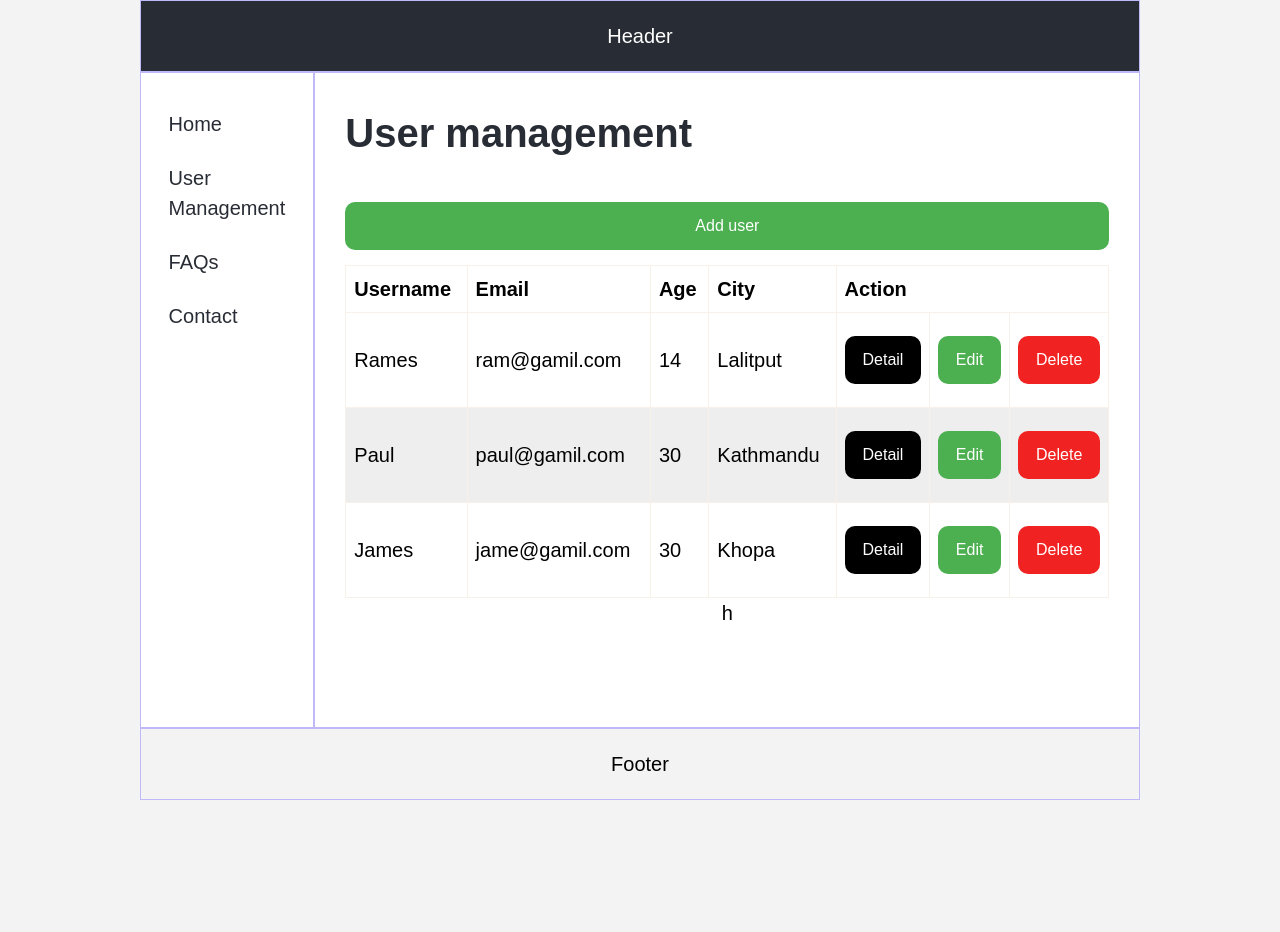
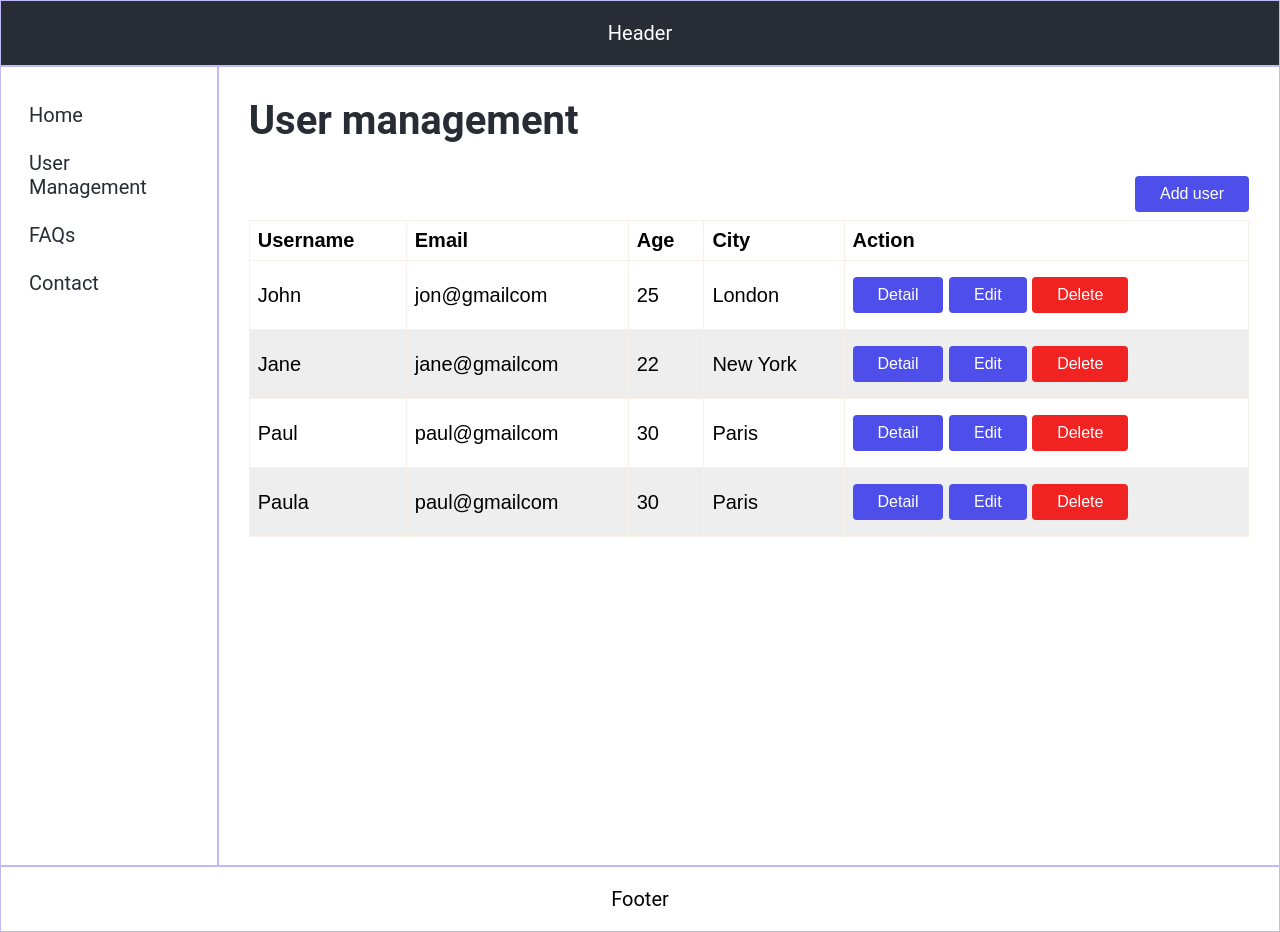
Before and after one commit to sazmhzn/User-Management, a React (Create React App) app: page /UserManagement in a window 1280 px wide. Before the commit the page ends 800 px from the top, so only its background shows below. Built offline with nearby package versions, Linux system fonts and the light colour scheme.

Commit message:
user details manage

```diff
--- a/src/App.css
+++ b/src/App.css
@@ -47,7 +47,7 @@
 body {
   font-size: 18px;
   font-family: "Roboto", sans-serif;
-  font-size: 18px;
+
   /* background-color: ; */
 }
 
@@ -55,13 +55,10 @@ body {
   display: flex;
   flex-direction: column;
   height: 100vh;
+  width: 100%;
 }
 
-.main {
-  background-color: white;
-  display: flex;
-  flex-grow: 1;
-}
+
 
 .content {
   flex-grow: 1;
@@ -75,8 +72,8 @@ body {
   /* margin: 0.5%; */
   padding: 20px;
   font-size: 20px;
-  /* background-color: #BCA0BC; */
-  /* border-radius: 10px; */
+  /* background-color: #BCA0BC;
+  border-radius: 10px; */
   border: 1px solid #c0b9f9;
 }
 
@@ -84,7 +81,6 @@ body {
   width: 20%;
   display: flex;
   align-items: start;
-
 }
 
 .content {
@@ -112,6 +108,11 @@ li {
 header {
   background-color: #282c34;
   color: white;
+}
+
+.main {
+  display: flex;
+  min-height: 100vh;
 }
 
 a {
@@ -221,18 +222,14 @@ button:hover {
   background-color: #000;
 }
 
-
-/* Login page */
 .login-container {
-	background-color: #fff;
-	border-radius: 15px;
-	box-shadow: 0 0 20px rgba(0, 0, 0, 0.2);
-	padding: 10px 20px;
-	transition: transform 0.2s;
-	width: 500px;
-	text-align: center;
-
+  width: 50%;
+  margin: auto;
   display: flex;
   flex-direction: column;
   align-items: center;
 }
+
+.login-container > * {
+
+}
--- a/src/components/Table.jsx
+++ b/src/components/Table.jsx
@@ -1,67 +1,52 @@
-import React, { useState, useEffect } from "react";
 import { Link } from "react-router-dom";
-import {data} from "../utils/data"
-
-export const Table = ({ users, header }) => {
+const Table = (props) => {
   return (
-    <>
     <table>
       <thead>
         <tr>
-          {header.length > 0 &&
-            header.map((row, index) => {
-              return <th key={index}>{row.name}</th>;
+          {props.header.length > 0 &&
+            props.header.map((row, index) => {
+              return <th key={index}>{row.label}</th>;
             })}
-            <th colSpan={3}>Action</th>
+          {props.actions && props.actions.length > 0 && <th>Action</th>}
         </tr>
       </thead>
       <tbody>
-        {users.length > 0 && (
-          <>
-            {users.map((user, index) => {
+        {props.data.length > 0 &&
+          props.data.map((row, index) => {
             return (
               <tr key={index}>
-                  <td> {user.username} </td>
-                  <td> {user.email} </td>
-                  <td> {user.age} </td>
-                  <td> {user.city} </td>
+                {/* body starts */}
+                {props.header.map((header, index) => {
+                  return <td key={index}>{row[header.key]}</td>;
+                })}
+                {/* body ends */}
+
+                {/* action starts */}
+                {props.actions && props.actions.length > 0 && (
                   <td>
-                    <Link to={`/UserManagement/UserDetail/${user.id}`}>
+                    {props.actions.map((action, index) => {
+                      return (
+                        <Link to={`${action.link}/${row.id}`} key={index}>
                           {" "}
-                      <button className="detail">Detail</button>{" "}
+                          <button className={action.className}>{action.name}</button>{" "}
                         </Link>
+                      );
+                    })}
                   </td>
-                  <td>
-                    <Link to={`/UserManagement/edit/${user.id}`}>
-                      {" "}
-                      <button>Edit</button>{" "}
-                    </Link>
-                  </td>
-                  <td>
-                    <Link to={`/UserManagement/delete/${user.id}`}>
-                      {" "}
-                      <button className="delete">Delete</button>{" "}
-                    </Link>
-                  </td>
+                )}
+                {/* action ends */}
               </tr>
             );
           })}
-          </>
-        )}
-
-        {users.length === 0 && (
+        {props.data.length === 0 && (
           <tr>
-            <td colSpan={5}>No record Found!</td>
+            <td colSpan={4}>No records found</td>
           </tr>
         )}
       </tbody>
     </table>
-
-
-    <table>
-      h
-    </table>
-    </>
-
   );
 };
+
+export default Table;
--- a/src/pages/Auth/Login.css
+++ /dev/null
@@ -1,50 +0,0 @@
-/*style.css*/
-body {
-	display: flex;
-	align-items: center;
-	justify-content: center;
-	font-family: sans-serif;
-	line-height: 1.5;
-	min-height: 100vh;
-	background: #f3f3f3;
-	flex-direction: column;
-	margin: 0;
-}
-
-
-label {
-	display: block;
-	width: 100%;
-	text-align: left;
-	color: #555;
-	font-weight: bold;
-}
-
-
-input {
-	display: block;
-	width: 100%;
-	padding: 10px;
-	box-sizing: border-box;
-	border: 1px solid #ddd;
-	border-radius: 5px;
-}
-
-button {
-	padding: 15px;
-	border-radius: 10px;
-	margin-top: 15px;
-	margin-bottom: 15px;
-	border: none;
-	color: white;
-	cursor: pointer;
-	background-color: #4CAF50;
-	width: 100%;
-	font-size: 16px;
-}
-
-.wrap {
-	display: flex;
-	justify-content: center;
-	align-items: center;
-}
--- a/src/pages/Auth/Login.jsx
+++ b/src/pages/Auth/Login.jsx
@@ -1,37 +1,28 @@
-
 import InputField from "../../components/InputField";
 import { Password } from "../../components/PasswordField";
-import "./Login.css";
 
 const Login = () => {
-  return(
+  return (
+    <div className="main">
       <div className="login-container">
       <h1>Login</h1>
       <h3>Enter your login credentials</h3>
       <form className="form-container" action="">
-        <InputField
-          label="Username"
-          name="username"
+        <InputField label="Username" name="username" />
+        <Password label="Password" name="password" />
 
-        />
-        <Password
-          label="Password"
-          name="password"
-
-        />
-            <div className="wrap">
-                <button type="submit" >
-                    Submit
-                </button>
-            </div>
+        <button type="submit">Submit</button>
       </form>
-        <p>Not registered?
+      <p>
+        Not registered?
         <a href="#" style={{ textDecoration: "none" }}>
           Create an account
         </a>
       </p>
     </div>
-  )
-}
+    </div>
+
+  );
+};
 
 export default Login;
--- a/src/pages/UserManagement/UserDetail.jsx
+++ b/src/pages/UserManagement/UserDetail.jsx
@@ -7,26 +7,33 @@ const UserDetail = () => {
 
     const data = [
       {
-          id:1,
-          username: "Rames",
-          email: "ram@gamil.com",
-          age: 14,
-          city: "Lalitput",
+        id: 1,
+        username: 'John',
+        email: 'jon@gmailcom',
+        age: 25,
+        city: 'London'
       },
       {
-          id:2,
-          username: "Paul",
-          email: "paul@gamil.com",
-          age: 30,
-          city: "Kathmandu",
+        id: 2,
+        username: 'Jane',
+        email: 'jane@gmailcom',
+        age: 22,
+        city: 'New York'
       },
       {
-          id:3,
-          username: "James",
-          email: "jame@gamil.com",
+        id: 3,
+        username: 'Paul',
+        email: 'paul@gmailcom',
         age: 30,
-          city: "Khopa",
+        city: 'Paris'
       },
+      {
+        id: 4,
+        username: 'Paula',
+        email: 'paul@gmailcom',
+        age: 30,
+        city: 'Paris'
+      }
     ];
 
       const [user, setUser] = useState({
--- a/src/pages/UserManagement/UserManagement.jsx
+++ b/src/pages/UserManagement/UserManagement.jsx
@@ -1,8 +1,57 @@
 import React, { useEffect, useState } from "react";
 import { Link } from "react-router-dom";
-import { Table } from "../../components/Table";
+import Table from "../../components/Table";
 
 const UserManagement = () => {
+
+  const header = [
+    {
+      key: "username",
+      label: "Username",
+    },
+    {
+      key: "email",
+      label: "Email",
+    },
+    {
+      key: "age",
+      label: "Age",
+    },
+    {
+      key: "city",
+      label: "City",
+    }
+  ]
+  const data = [
+    {
+      id: 1,
+      username: 'John',
+      email: 'jon@gmailcom',
+      age: 25,
+      city: 'London'
+    },
+    {
+      id: 2,
+      username: 'Jane',
+      email: 'jane@gmailcom',
+      age: 22,
+      city: 'New York'
+    },
+    {
+      id: 3,
+      username: 'Paul',
+      email: 'paul@gmailcom',
+      age: 30,
+      city: 'Paris'
+    },
+    {
+      id: 4,
+      username: 'Paula',
+      email: 'paul@gmailcom',
+      age: 30,
+      city: 'Paris'
+    }
+  ];
 
   const [users, setUsers] = useState([]);
   useEffect(() => {
@@ -10,49 +59,6 @@ const UserManagement = () => {
       setUsers(data);
     }, 1000);
   }, []);
-
-  const header = [
-    {
-      key: "username",
-      name: "Username",
-    },
-    {
-      key: "email",
-      name: "Email",
-    },
-    {
-      key: "age",
-      name: "Age",
-    },
-    {
-      key: "city",
-      name: "City",
-    },
-  ];
-
-  const data = [
-    {
-      id: 1,
-      username: "Rames",
-      email: "ram@gamil.com",
-      age: 14,
-      city: "Lalitput",
-    },
-    {
-      id: 2,
-      username: "Paul",
-      email: "paul@gamil.com",
-      age: 30,
-      city: "Kathmandu",
-    },
-    {
-      id: 3,
-      username: "James",
-      email: "jame@gamil.com",
-      age: 30,
-      city: "Khopa",
-    },
-  ];
 
 
   return (
@@ -118,7 +124,27 @@ const UserManagement = () => {
         </tbody>
       </table> */}
 
-      <Table users={users} header={header} />
+      <Table
+         data={users}
+         header={header}
+         actions={[
+           {
+             name: "Detail",
+             link: "/UserManagement/UserDetail",
+             className: "btn btn-default"
+           },
+           {
+             name: "Edit",
+             link: "/user-management/edit",
+             className: "btn"
+           },
+           {
+             name: "Delete",
+             link: "/UserManagement/UserDelete",
+             className: "delete"
+           }
+         ]}
+      />
     </>
   );
 };
```
Lines whose indentation alone changed are shown as unchanged.
